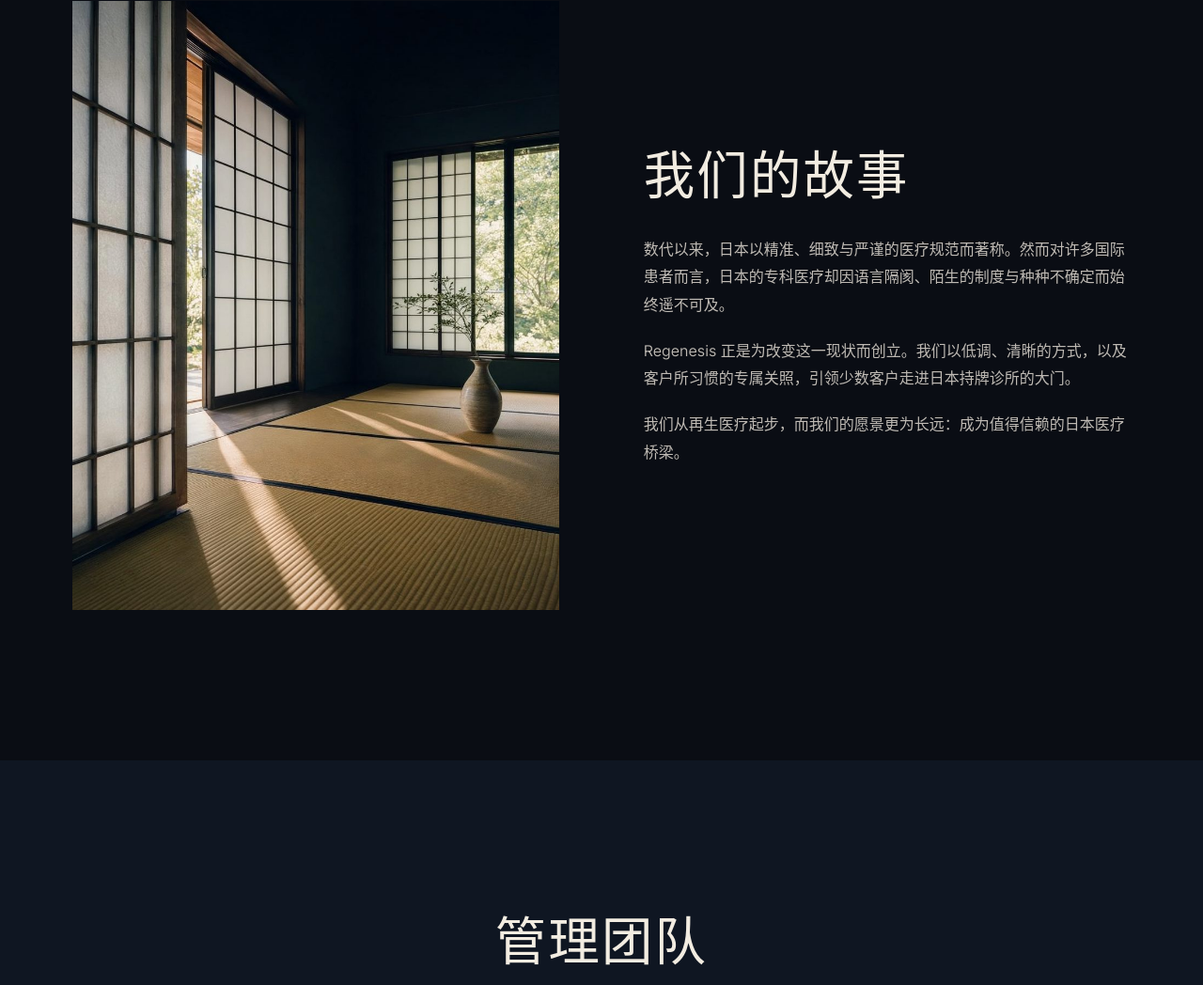
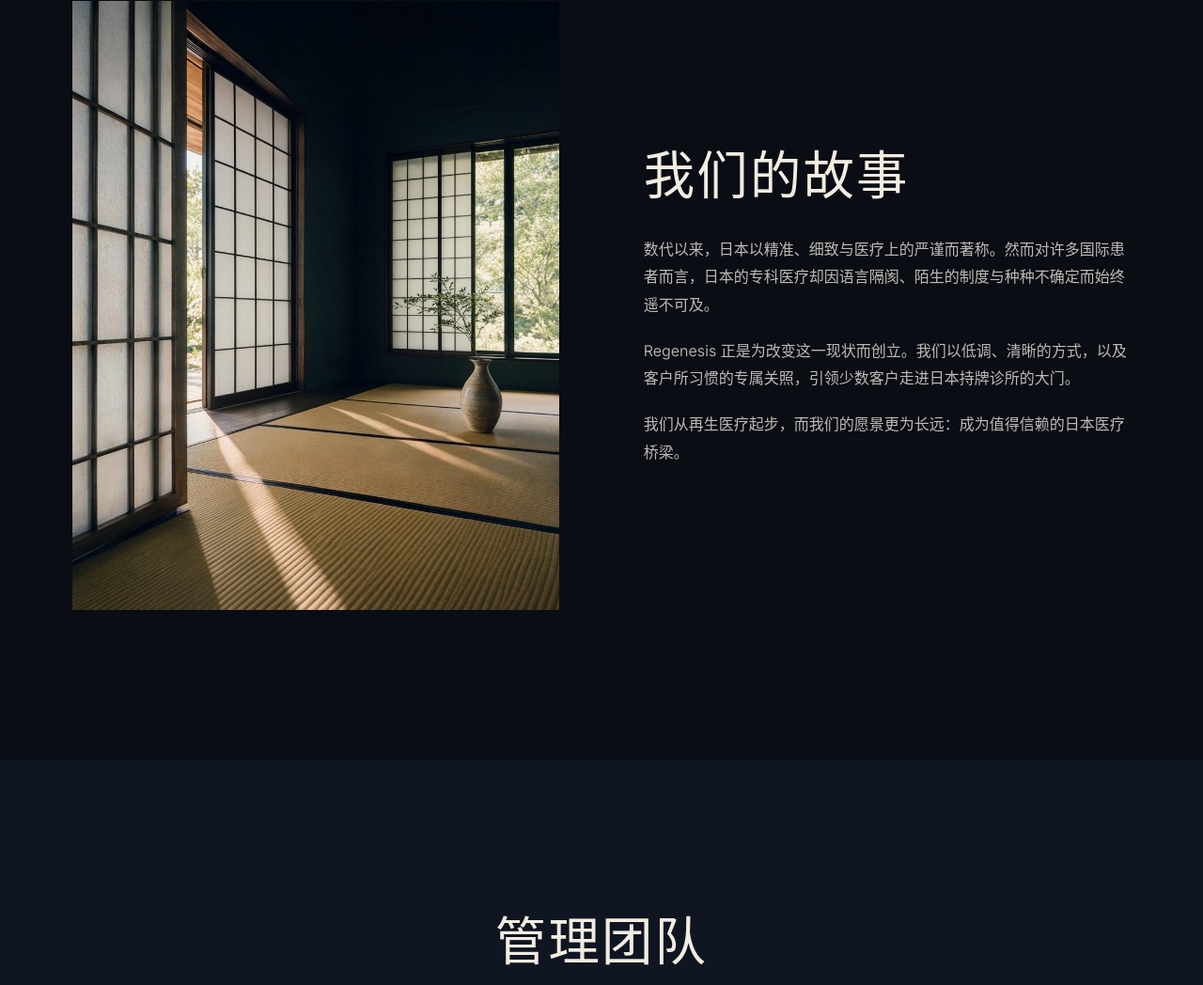
Before and after one commit to young-min-choo/rig-website, a plain HTML site: page zh/about.html in a window 1280 px wide. Shown: the part 760-1808 px from the top of the page at 94% size. Drawn offline with Linux system fonts and the light colour scheme.

Commit message:
zh/ar (c2 I2-4, I2-5, parent): RIG = 私人医疗协调机构; Our Story 'medical discipline' without 规范; COPY markers mirror EN

```diff
--- a/zh/about.html
+++ b/zh/about.html
@@ -60,8 +60,9 @@
           <h2 id="story-h">我们的<wbr>故事</h2>
           <!-- COPY: follows the English as softened on redesign/luqman-brief (Choo, 2026-11-24): "has been known for precision, care and medical discipline … its specialist medicine". -->
           <div class="prose stack-lg">
-            <p>数代以来，日本以精准、细致与严谨的医疗规范而著称。然而对许多国际患者而言，日本的专科医疗却因语言隔阂、陌生的制度与种种不确定而始终遥不可及。</p>
+            <p>数代以来，日本以精准、细致与医疗上的严谨而著称。然而对许多国际患者而言，日本的专科医疗却因语言隔阂、陌生的制度与种种不确定而始终遥不可及。</p>
             <p>Regenesis 正是为改变这一现状而创立。我们以低调、清晰的方式，以及客户所习惯的专属关照，引领少数客户走进日本持牌诊所的大门。</p>
+            <!-- COPY: translated from the softened English line (brief read "the world's most trusted gateway"). Pending Luqman's OK. -->
             <p>我们从再生医疗起步，而我们的愿景更为长远：成为值得信赖的日本医疗桥梁。</p>
           </div>
         </div>
```
Also changed, not shown: ar/about.html (+1 -0 lines), ar/index.html (+1 -0 lines), zh/index.html (+4 -3 lines).
